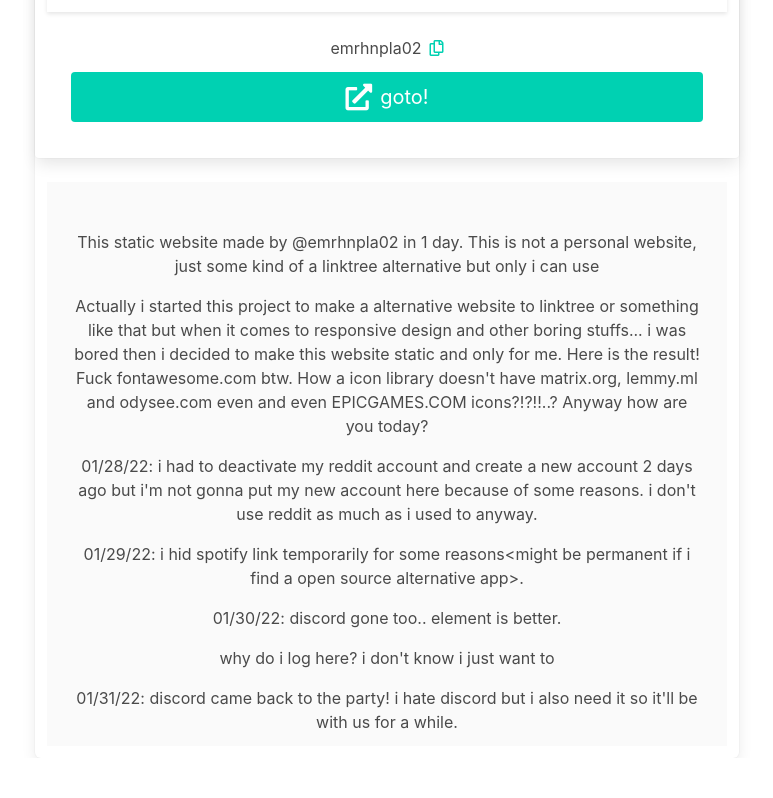
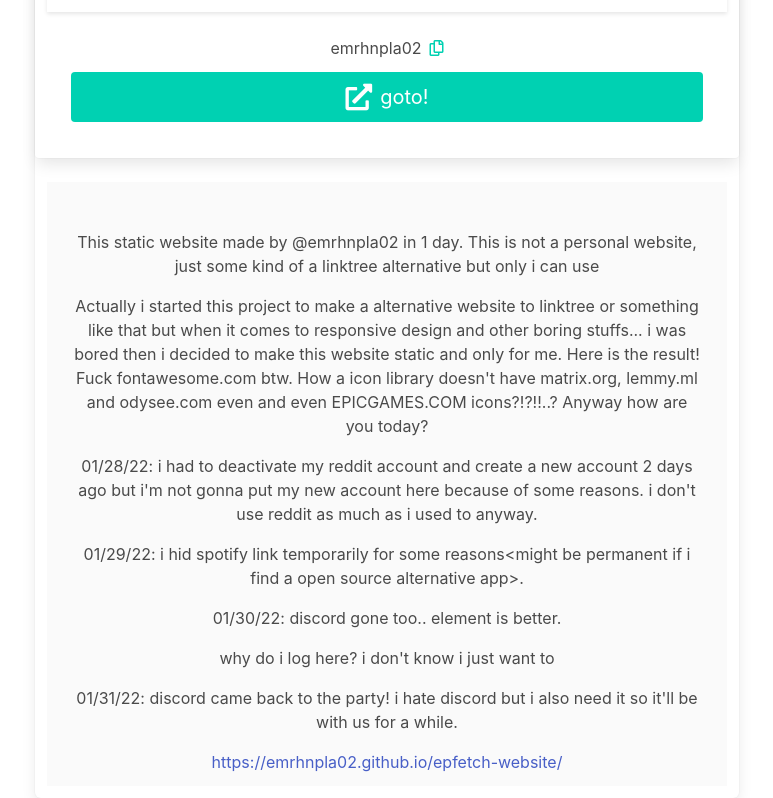
Before and after one commit to emrhnpla02/emrhnpla-social.surge.sh, a Vue app: page / in a window 1280 px wide. Shown: the part 1939-2737 px from the top of the page, without its empty margins (253-1026 px from the left). Before the commit the page ends 2697 px from the top, so only its background shows below. Built offline with nearby package versions, Linux system fonts and the light colour scheme.

Commit message:
epfetch-website link added as log

```diff
--- a/src/components/ViewResult/Footer.vue
+++ b/src/components/ViewResult/Footer.vue
@@ -28,6 +28,11 @@
         01/31/22: discord came back to the party! i hate discord but i also need
         it so it'll be with us for a while.
       </p>
+      <p>
+        <a href="https://emrhnpla02.github.io/epfetch-website/"
+          >https://emrhnpla02.github.io/epfetch-website/</a
+        >
+      </p>
     </div>
   </div>
 </template>
```
